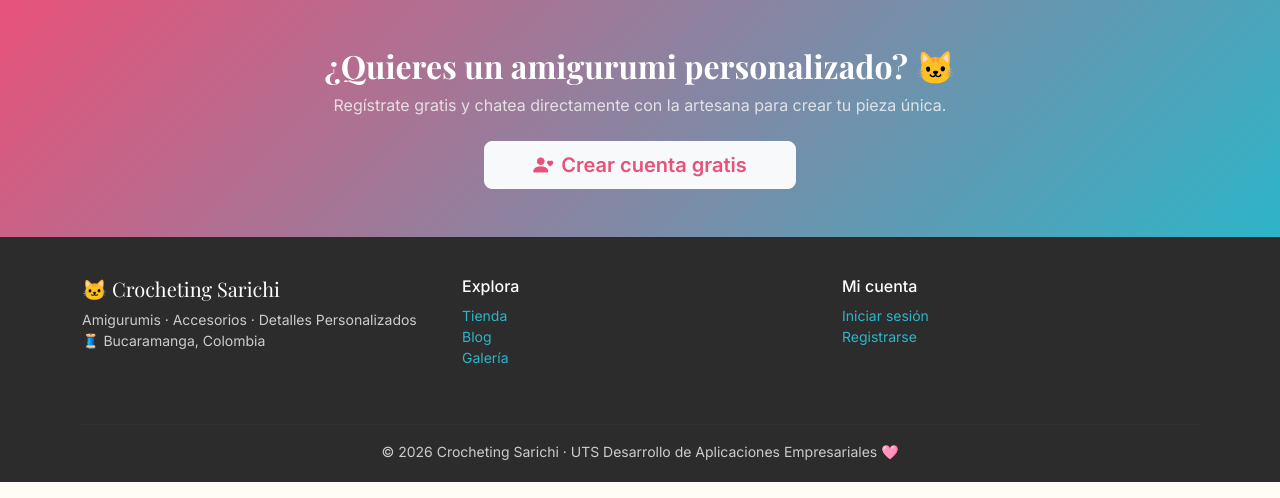
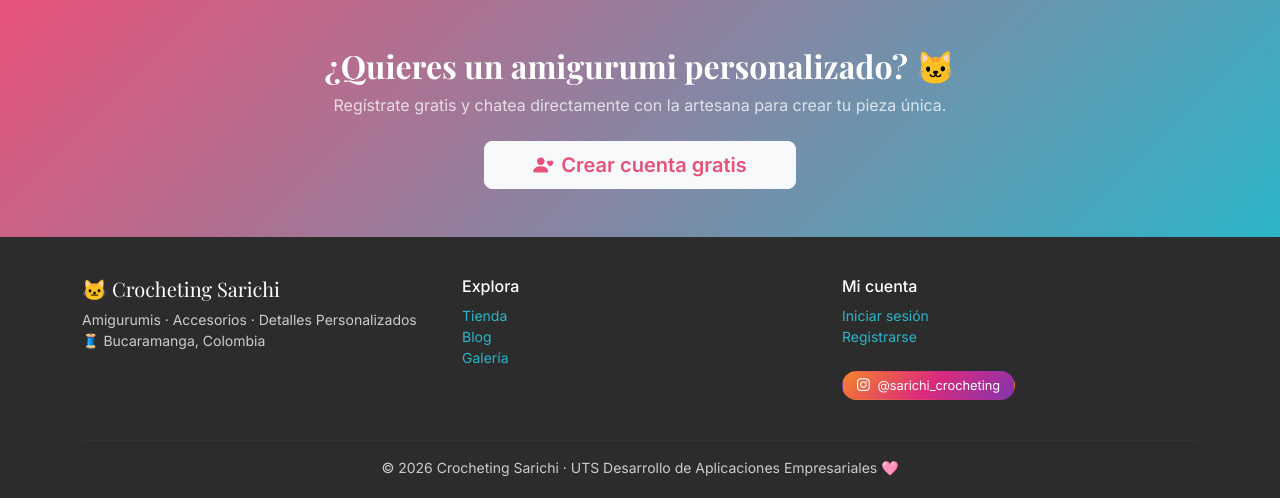
Before and after one commit to riverasaravalentina-sudo/sarichi, a Spring app: template src/main/resources/templates/web/index.html in a window 1280 px wide. Shown: the part 1522-2020 px from the top of the page. Run offline with Thymeleaf, Linux system fonts and the light colour scheme; the template is opened without the code that fills it, so the values that code supplies are empty; some of the project's set-up classes (security, data sources, template engines, error pages and the like) are left out, and stand-ins take their place.

Commit message:
fix: agregar enlace real de Instagram en layout.html y web/index.html

```diff
--- a/src/main/resources/templates/web/index.html
+++ b/src/main/resources/templates/web/index.html
@@ -233,6 +233,9 @@
           <li><a href="/api/web/login">Iniciar sesión</a></li>
           <li><a href="/api/web/registro">Registrarse</a></li>
         </ul>
+        <a href="https://www.instagram.com/sarichi_crocheting?igsh=MW1lMm1wcGxjeDB3" target="_blank" rel="noopener noreferrer" class="btn btn-sm mt-2" style="background:linear-gradient(135deg,#f58529,#dd2a7b,#8134af);color:#fff;border-radius:50px;padding:4px 14px;font-size:0.8rem;">
+          <i class="bi bi-instagram me-1"></i> @sarichi_crocheting
+        </a>
       </div>
     </div>
     <hr style="border-color:#444;">
--- a/src/main/resources/templates/web/layout.html
+++ b/src/main/resources/templates/web/layout.html
@@ -173,7 +173,7 @@
                 <div class="col-md-4">
                     <h5>Síguenos</h5>
                     <p>
-                        <a href="#" class="text-white-50 me-2"><i class="bi bi-instagram"></i></a>
+                        <a href="https://www.instagram.com/sarichi_crocheting?igsh=MW1lMm1wcGxjeDB3" target="_blank" rel="noopener noreferrer" class="text-white-50 me-2"><i class="bi bi-instagram"></i></a>
                         <a href="#" class="text-white-50 me-2"><i class="bi bi-facebook"></i></a>
                         <a href="#" class="text-white-50"><i class="bi bi-whatsapp"></i></a>
                     </p>
```
